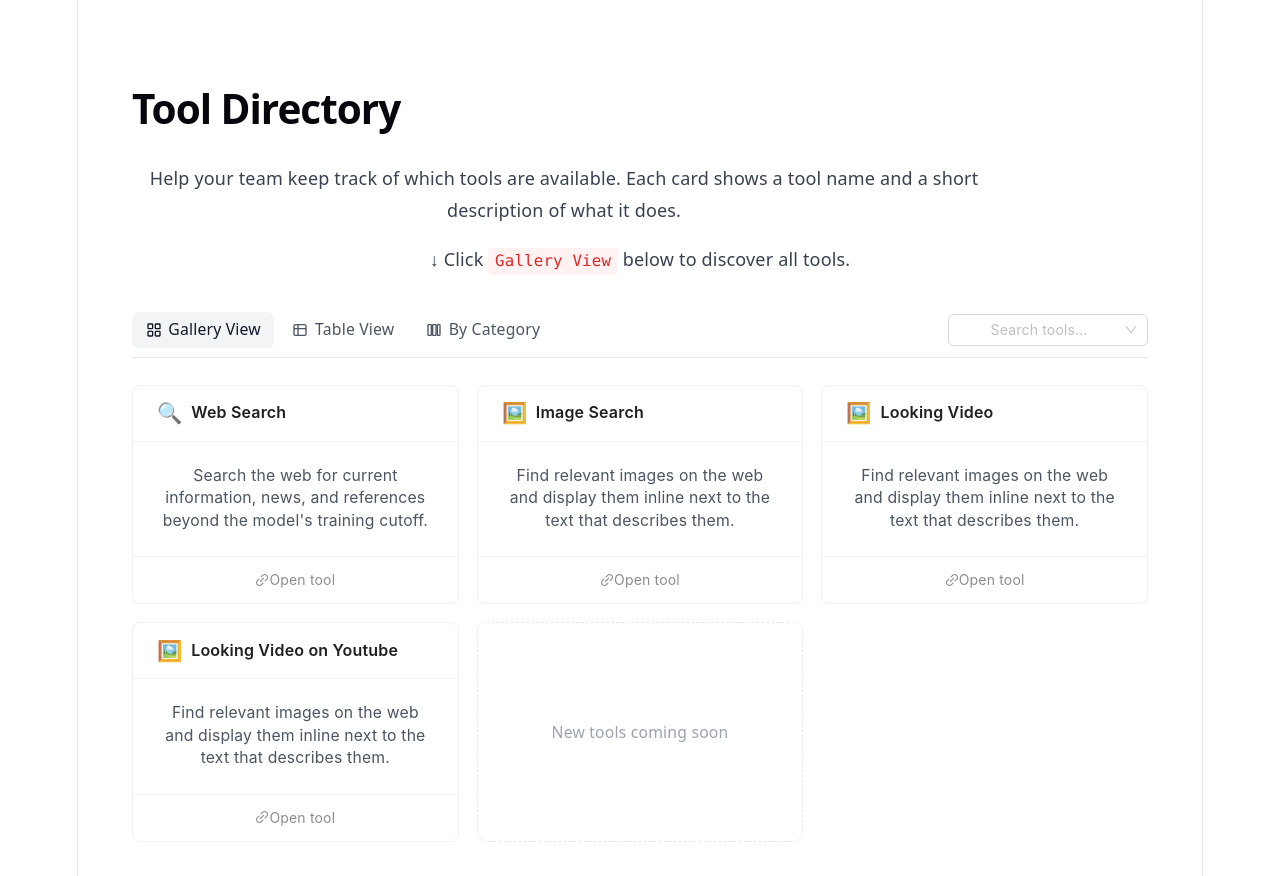
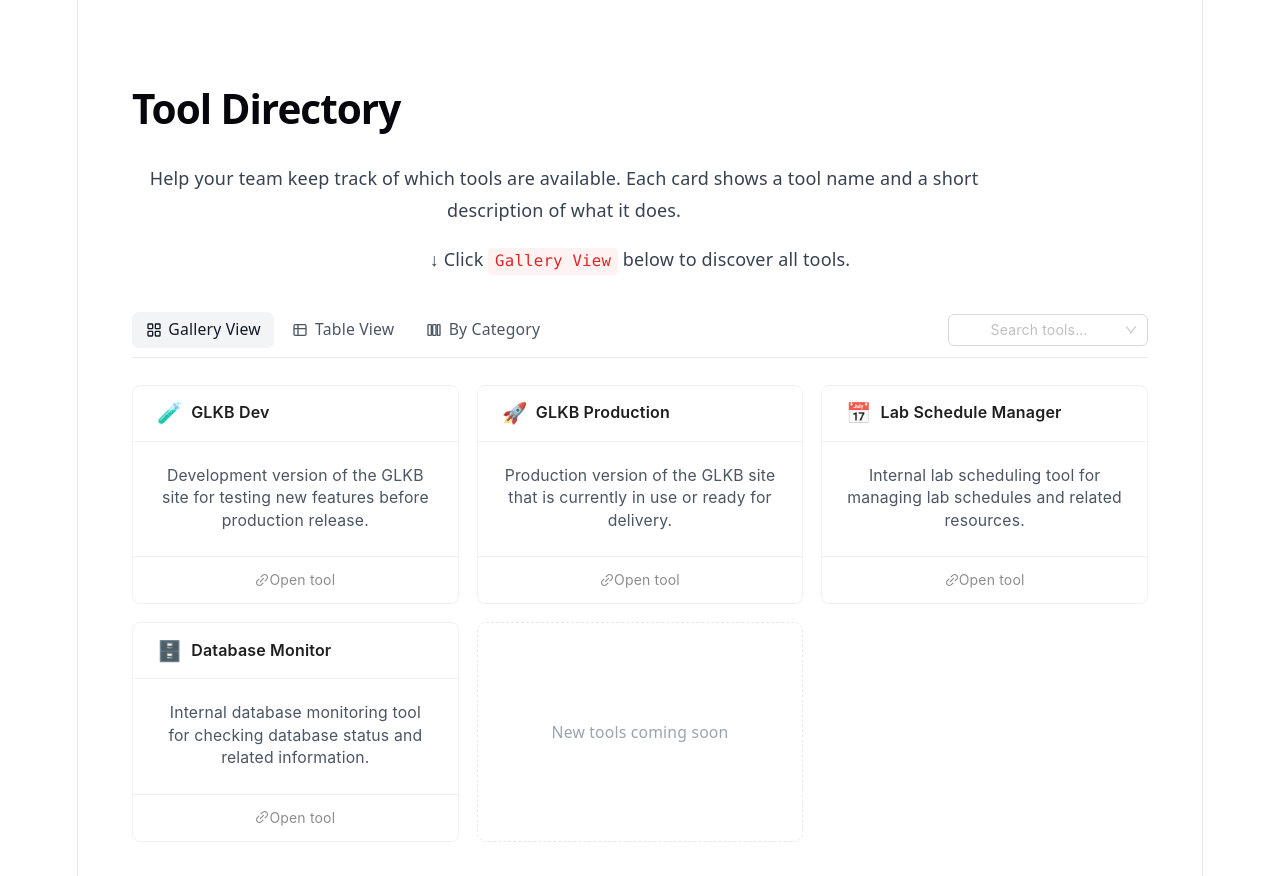
Before and after one commit to antiskillbranch117/toolPage, a React (Vite) app: page / in a window 1280 px wide. Shown: the top 876 px of the page. Built offline with nearby package versions, Linux system fonts and the light colour scheme.

Commit message:
new info

```diff
--- a/src/components/MainPage.jsx
+++ b/src/components/MainPage.jsx
@@ -16,35 +16,38 @@ export default function MainPage() {
   // Sample data — replace with your real tools list.
  const tools = [
   {
-      emoji: "🔍",
-      name: "Web Search",
+    emoji: "🧪",
+    name: "GLKB Dev",
     description:
-        "Search the web for current information, news, and references beyond the model's training cutoff.",
-      link: "https://www.google.com",
-      category: "Search",
+      "Development version of the GLKB site for testing new features before production release.",
+    link: "https://dev.glkb.org",
+    category: "Development",
   },
   {
-      emoji: "🖼️",
-      name: "Image Search",
+    emoji: "🚀",
+    name: "GLKB Production",
     description:
-        "Find relevant images on the web and display them inline next to the text that describes them.",
-      link: "https://images.google.com",
-      category: "Search",
-    },{
-      emoji: "🖼️",
-      name: "Looking Video",
+      "Production version of the GLKB site that is currently in use or ready for delivery.",
+    link: "https://glkb.org",
+    category: "Production",
+  },
+  {
+    emoji: "📅",
+    name: "Lab Schedule Manager",
     description:
-        "Find relevant images on the web and display them inline next to the text that describes them.",
-      link: "https://www.bilibili.com/",
-      category: "Vedio",
-    },{
-      emoji: "🖼️",
-      name: "Looking Video on Youtube",
+      "Internal lab scheduling tool for managing lab schedules and related resources.",
+    link: "https://scheduler.404nfound.com",
+    backupLink: "http://ec2-13-221-95-92.compute-1.amazonaws.com",
+    category: "Internal Tool",
+  },
+  {
+    emoji: "🗄️",
+    name: "Database Monitor",
     description:
-        "Find relevant images on the web and display them inline next to the text that describes them.",
-      link: "https://www.bilibili.com/",
-      category: "Vedio",
-    }
+      "Internal database monitoring tool for checking database status and related information.",
+    link: "http://ec2-54-82-104-165.compute-1.amazonaws.com:8101/",
+    category: "Internal Tool",
+  },
 ];
 
   return (
```
Also changed, not shown: 1 other file (tests, documents, lock files or other folders). Lines whose indentation alone changed are shown as unchanged.
